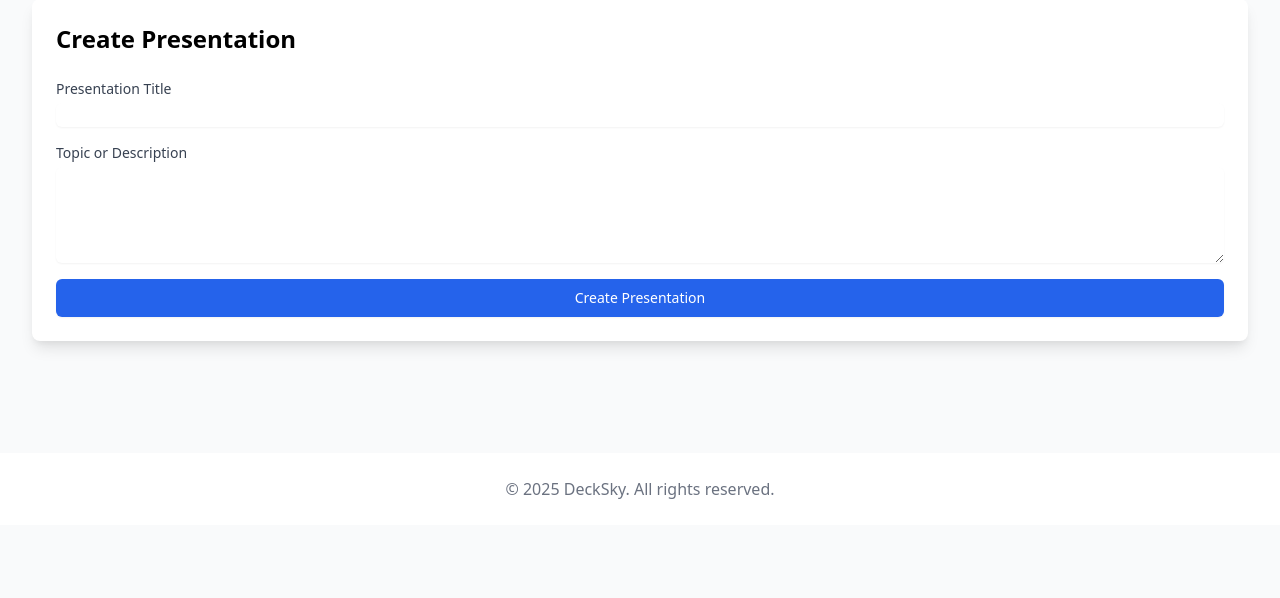
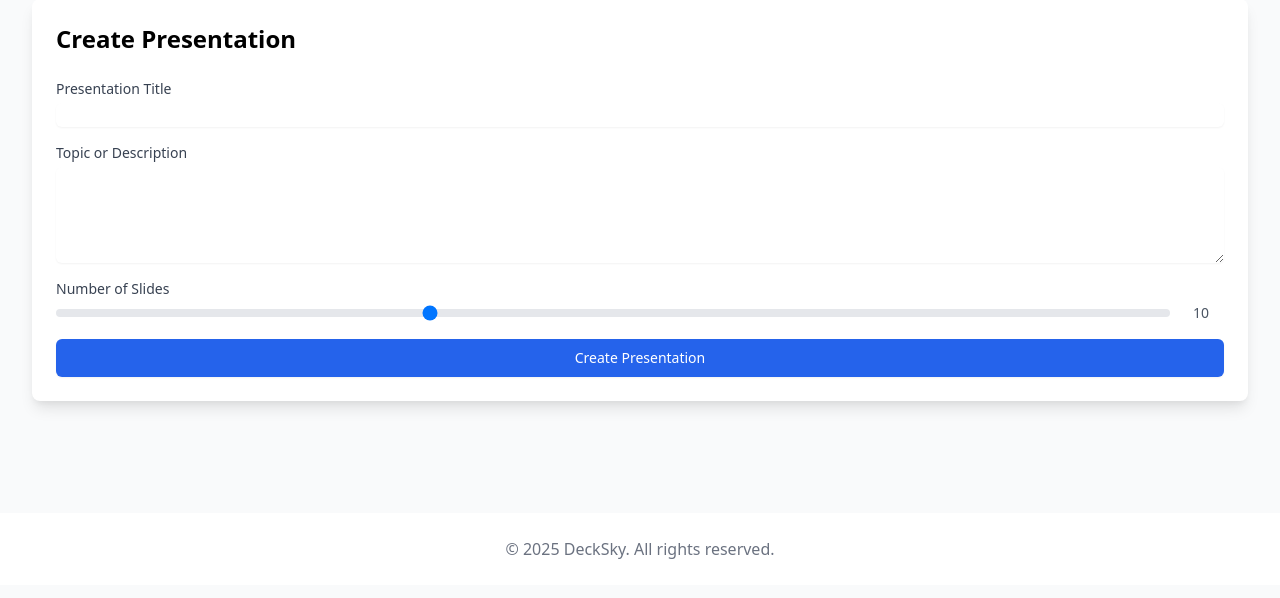
Before and after one commit to techanyday/desksky, a Flask app: page /create-slides in a window 1280 px wide. Shown: the part 125-723 px from the top of the page. Run offline with Flask 3, Linux system fonts and the light colour scheme; the visitor is signed in with stand-in values (Sample User, id 1).

Commit message:
feat: Add slide count selection (5-20 slides)

```diff
--- a/app.py
+++ b/app.py
@@ -153,47 +153,65 @@ init_db()
 def index():
     return render_template('index.html')
 
-def generate_slides_content(title, topic):
-    """Generate slide content using the topic."""
-    # For now, let's create a simple 5-slide presentation structure
+def generate_slides_content(title, topic, num_slides):
+    """Generate slide content using the topic and desired number of slides."""
+    # Always include title and conclusion slides
     slides = [
         {
             'title': title,
             'subtitle': 'Generated by DeckSky'
-        },
-        {
+        }
+    ]
+
+    # Calculate how many content slides we need (excluding title and conclusion)
+    content_slides_needed = num_slides - 2
+
+    # Add introduction if we have room
+    if content_slides_needed > 0:
+        slides.append({
             'title': 'Introduction',
             'bullets': [
                 'Overview of ' + topic,
                 'Key concepts to be covered',
                 'Why this topic matters'
             ]
-        },
-        {
-            'title': 'Main Points',
+        })
+        content_slides_needed -= 1
+
+    # Add main content slides
+    main_points = [
+        {'title': 'Key Concepts', 'prefix': 'Core concept'},
+        {'title': 'Analysis', 'prefix': 'Analysis point'},
+        {'title': 'Applications', 'prefix': 'Application area'},
+        {'title': 'Challenges', 'prefix': 'Challenge'},
+        {'title': 'Solutions', 'prefix': 'Solution approach'},
+        {'title': 'Benefits', 'prefix': 'Key benefit'},
+        {'title': 'Future Trends', 'prefix': 'Trend'},
+        {'title': 'Best Practices', 'prefix': 'Best practice'}
+    ]
+
+    # Distribute content slides evenly
+    for i in range(content_slides_needed):
+        point = main_points[i % len(main_points)]
+        slides.append({
+            'title': point['title'],
             'bullets': [
-                'Key aspect 1 of ' + topic,
-                'Key aspect 2 of ' + topic,
-                'Key aspect 3 of ' + topic
+                f"{point['prefix']} 1 for {topic}",
+                f"{point['prefix']} 2 for {topic}",
+                f"{point['prefix']} 3 for {topic}"
             ]
-        },
-        {
-            'title': 'Deep Dive',
-            'bullets': [
-                'Detailed analysis of ' + topic,
-                'Current trends and developments',
-                'Real-world applications'
-            ]
-        },
-        {
-            'title': 'Conclusion',
-            'bullets': [
-                'Summary of key points',
-                'Future outlook',
-                'Next steps and recommendations'
-            ]
-        }
-    ]
+        })
+
+    # Always add conclusion
+    slides.append({
+        'title': 'Conclusion',
+        'bullets': [
+            'Summary of key points',
+            'Future outlook',
+            'Next steps and recommendations'
+        ]
+    })
+
     return slides
 
 def create_slide(service, presentation_id, slide_content, index):
@@ -259,12 +277,13 @@ def create_slides():
 
         title = data.get('title', 'Untitled Presentation')
         topic = data.get('topic', '')
+        num_slides = min(max(int(data.get('num_slides', 10)), 5), 20)  # Limit between 5-20 slides
 
         # Create a new presentation record
         presentation = Presentation(
             user_id=current_user.id,
             title=title,
-            num_slides=0,
+            num_slides=num_slides,
             status='pending'
         )
         db.session.add(presentation)
@@ -279,7 +298,7 @@ def create_slides():
         presentation_id = slides_presentation.get('presentationId')
 
         # Generate and add slides
-        slides_content = generate_slides_content(title, topic)
+        slides_content = generate_slides_content(title, topic, num_slides)
 
         # Create slides batch request
         requests = []
--- a/templates/create_slides.html
+++ b/templates/create_slides.html
@@ -19,6 +19,15 @@
             </div>
 
             <div>
+                <label for="num_slides" class="block text-sm font-medium text-gray-700">Number of Slides</label>
+                <div class="mt-1 flex items-center space-x-2">
+                    <input type="range" name="num_slides" id="num_slides" min="5" max="20" value="10"
+                           class="w-full h-2 bg-gray-200 rounded-lg appearance-none cursor-pointer">
+                    <span id="num_slides_value" class="text-sm text-gray-600 w-12 text-center">10</span>
+                </div>
+            </div>
+
+            <div>
                 <button type="submit"
                         class="w-full flex justify-center py-2 px-4 border border-transparent rounded-md shadow-sm text-sm font-medium text-white bg-blue-600 hover:bg-blue-700 focus:outline-none focus:ring-2 focus:ring-offset-2 focus:ring-blue-500">
                     Create Presentation
@@ -33,6 +42,11 @@
 </div>
 
 <script>
+// Update slide count display
+document.getElementById('num_slides').addEventListener('input', function(e) {
+    document.getElementById('num_slides_value').textContent = e.target.value;
+});
+
 document.getElementById('createSlidesForm').addEventListener('submit', async function(e) {
     e.preventDefault();
 
@@ -52,7 +66,8 @@ document.getElementById('createSlidesForm').addEventListener('submit', async fun
             },
             body: JSON.stringify({
                 title: form.title.value,
-                topic: form.topic.value
+                topic: form.topic.value,
+                num_slides: parseInt(form.num_slides.value)
             })
         });
 
```
